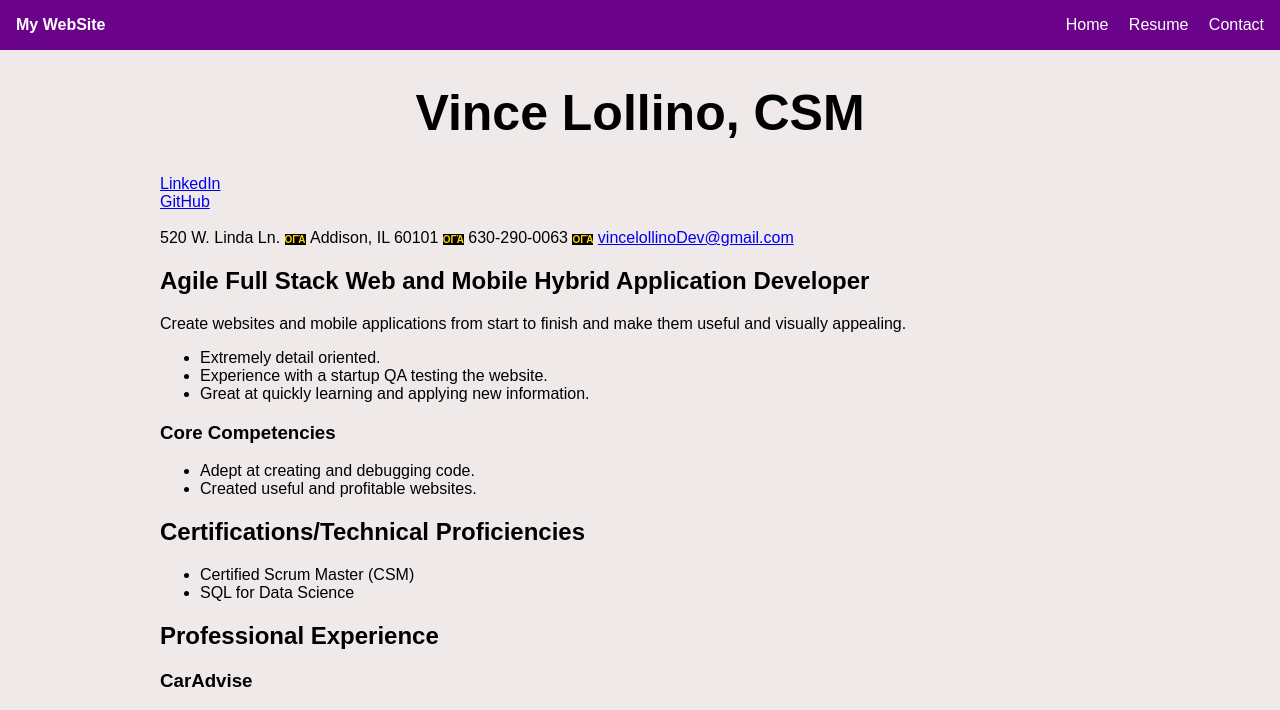
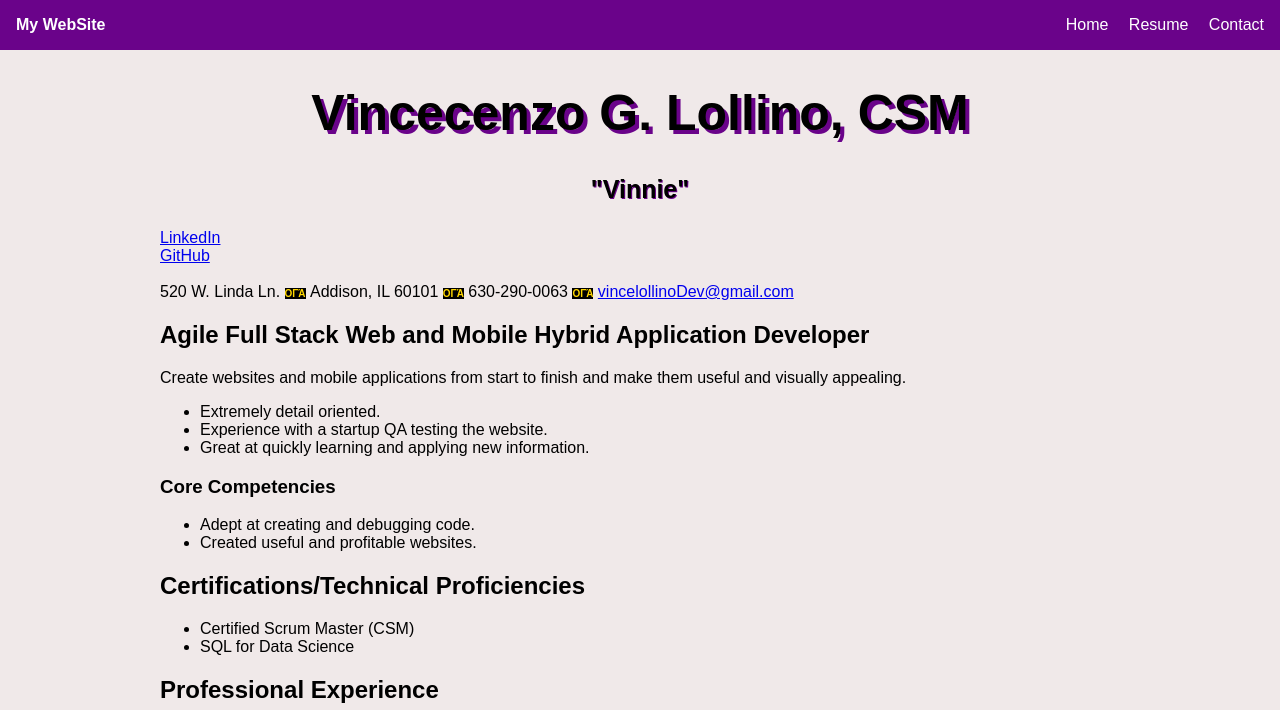
Before and after one commit to charliefog1974/charliefog1974.github.io, a website: page resume.html in a window 1280 px wide. Shown: the top 710 px of the page. Drawn offline with Linux system fonts and the light colour scheme.

Commit message:
Added shadow to resume-title and added a familiar name after formal

```diff
--- a/resume.html
+++ b/resume.html
@@ -15,9 +15,6 @@
 
 </head>
 
-
-
-
 <body>
 
     <header>
@@ -33,7 +30,8 @@
     </header>
 
     <main>
-        <h1 class="resume-name">Vince Lollino, CSM</h1>
+        <h1 class="resume-name">Vincecenzo G. Lollino, CSM</h1>
+        <h3 class="resume-name-familiar">"Vinnie"</h4>
         <section>
 
             <div>
@@ -48,7 +46,7 @@
                 <a href="https://github.com/charliefog1974
                         " target="_blank" rel="noopener">GitHub</a>
 
-                <div><br>
+            <div><br>
 
                     <span>520 W. Linda Ln.
                         <a style="color: gold;
@@ -61,9 +59,7 @@
                         font-size: 10px; background-color: black"><strong>&#927&#915&#902</strong></a>
                         <a href="vincelollinoDev@gmail.com">vincelollinoDev@gmail.com</span></a>
 
-
-
-                </div>
+                    </div>
 
         </section>
 
--- a/src/scss/main.scss
+++ b/src/scss/main.scss
@@ -196,3 +196,9 @@ body {
 element {
   font-size: 40 px;
 }
+
+.resume-name {
+  font-size: 50px;
+  text-align: center;
+  text-shadow: 5px 5px rgb(106, 3, 138);
+}
```
Also changed, not shown: index.html (+0 -2 lines), dist/css/main.css, dist/css/main.min.css.
